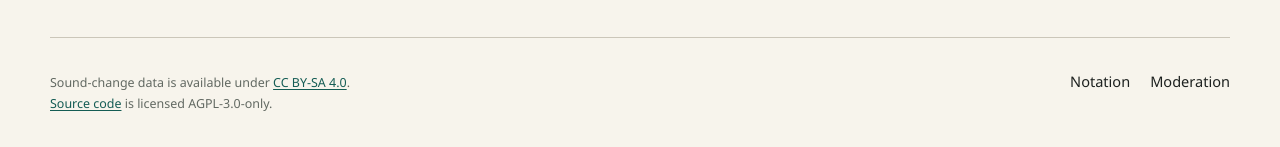
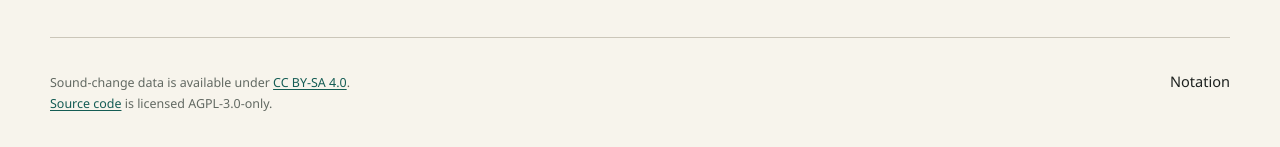
Before and after one commit to akkumanium/soundchanges_db, a Next.js app: page / in a window 1280 px wide. Shown: the part 767-914 px from the top of the page. Built offline with nearby package versions, Linux system fonts and the light colour scheme; no server answers; the database is empty.

Commit message:
feat: remove Moderation link from SiteFooter navigation

```diff
--- a/src/components/SiteFooter.tsx
+++ b/src/components/SiteFooter.tsx
@@ -10,7 +10,6 @@ export function SiteFooter() {
       </div>
       <nav aria-label="Footer navigation">
         <Link href="/conventions">Notation</Link>
-        <Link href="/moderation/login">Moderation</Link>
       </nav>
     </footer>
   );
```
